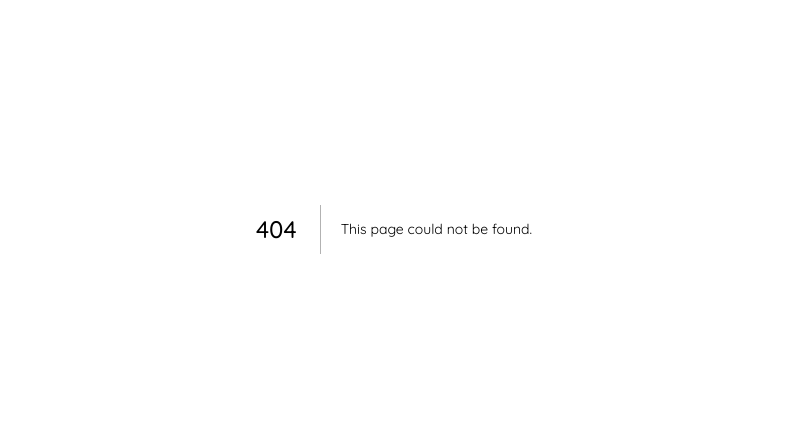
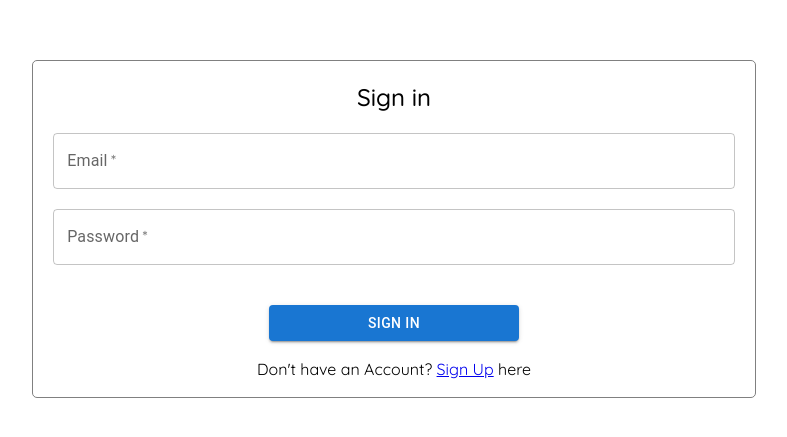
Before and after one commit to azzykesuma/todo-next-firebase, a Next.js app: page /signin in a window 1280 px wide. Before the commit this address had no page. Shown: the part 171-608 px from the top of the page, without its empty margins (246-1033 px from the left). Built offline with nearby package versions, Linux system fonts and the light colour scheme.

Commit message:
adding signup and sign in features

```diff
--- /dev/null
+++ b/pages/signin.js
@@ -0,0 +1,123 @@
+import { useState } from 'react';
+import {
+    Box,
+    Container,
+    Typography,
+    TextField,
+    Button
+} from "@mui/material";
+import Link from 'next/link'
+// firebase functions
+import { getAuth, signInWithEmailAndPassword } from "firebase/auth";
+
+const Signin = () => {
+    const [email,setEmail] = useState("");
+    const [password,setPassword] = useState("");
+    const [error,setError] = useState("");
+
+    const handleEmailChange = (e) => {
+        setEmail(e.target.value);
+    }
+
+    const handlePasswordChange = (e) => {
+        setPassword(e.target.value);
+    }
+
+    const handleSubmit = e => {
+        e.preventDefault();
+        const auth = getAuth();
+        signInWithEmailAndPassword(auth,email,password)
+            .then(cred => {
+                console.log(`user ${cred.user.email} signed in`);
+            })
+            .catch(err => {
+                console.log(err.message);
+            })
+    }
+    return (
+        <Container
+        maxWidth='md'
+        sx={{
+            display:"flex",
+            flexDirection:"column",
+            justifyContent:"center",
+            alignItems:"center",
+            height: "100vh",
+          }}
+        >
+            <Box
+            sx={{
+                border: '1px solid grey',
+                padding : '20px',
+                borderRadius : '5px',
+                width: '80%',
+                textAlign: 'center',
+              }}
+            >
+            <Typography
+            variant='h5'
+            component='h1'
+            sx={{
+                fontFamily: 'Quicksand',
+                fontWeight : '500',
+                mb: '20px'
+            }}>
+                Sign in
+            </Typography>
+            <Box
+            component='form'
+            onSubmit={handleSubmit}
+            >
+            <TextField
+            id='email'
+            variant='outlined'
+            label='Email'
+            placeholder='E.g : JohnDoe@gmail.com'
+            value={email}
+            onChange={handleEmailChange}
+            type='email'
+            required
+            sx={{
+              width: '100%',
+              marginBottom : '20px'
+            }}
+            />
+            <TextField
+            id='password'
+            variant='outlined'
+            label='Password'
+            value={password}
+            onChange={handlePasswordChange}
+            type='password'
+            required
+            placeholder='must at least 6 character strong'
+            sx={{
+              width: '100%',
+              marginBottom : '20px'
+            }}
+            />
+            <Button
+            variant='contained'
+            color="primary"
+            type='submit'
+            sx={{
+              marginTop: '20px',
+              width : '250px',
+            }}
+            >
+              Sign in
+            </Button>
+            <Typography
+            component='p'
+            variant='body3'
+            sx={{
+              mt: '20px'
+            }}
+            >Don't have an Account? <Link href="/">Sign Up</Link> here</Typography>
+            </Box>
+        </Box>
+        </Container>
+    );
+}
+
+export default Signin;
```
Also changed, not shown: pages/index.js (+69 -1 lines).
